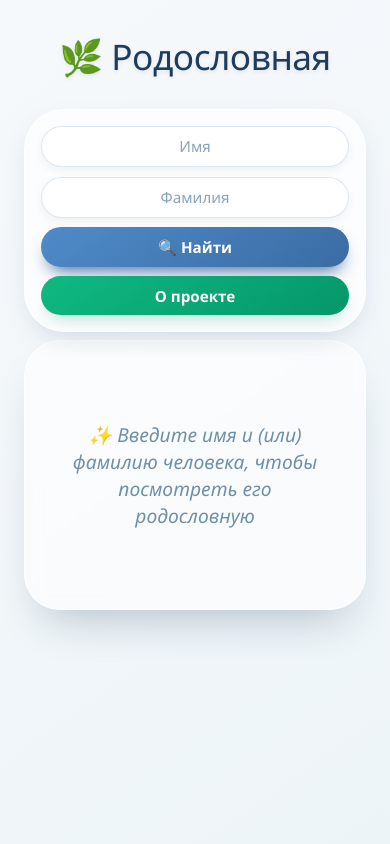
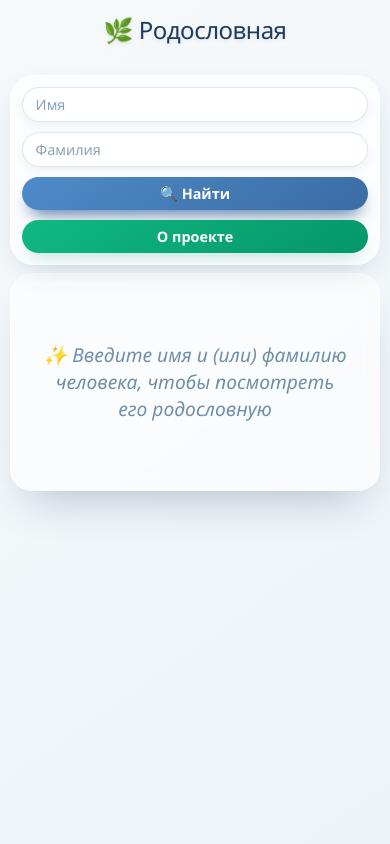
Before and after one commit to Spaceoceanoutlook/FamilyTree, a FastAPI app: page / in a window 390 px wide. Run offline with FastAPI, Linux system fonts and the light colour scheme; parts of the project's set-up code (start-up, migrations or seed data) failed here and were passed over.

Commit message:
added css media

```diff
--- a/familytree/templates/index.html
+++ b/familytree/templates/index.html
@@ -296,29 +296,6 @@
         font-size: 1.2rem;
     }
 
-    @media (max-width: 650px) {
-        .controls {
-            flex-direction: column;
-            align-items: stretch;
-            border-radius: 40px;
-            padding: 1rem;
-            gap: 0.6rem;
-        }
-
-        .search-input {
-            width: 100%;
-            text-align: center;
-            font-size: 0.95rem;
-            padding: 0.6rem 1rem;
-        }
-
-        .search-btn {
-            width: 100%;
-            font-size: 0.95rem;
-            padding: 0.6rem 1.2rem;
-        }
-    }
-
     .about-btn {
         background: linear-gradient(145deg, #10b981, #059669);
         color: white;
@@ -345,11 +322,131 @@
     }
 
     @media (max-width: 650px) {
+
+        body {
+            padding: 1rem 0.8rem;
+        }
+
+        .controls {
+            border-radius: 32px;
+            padding: 0.8rem;
+            gap: 0.5rem;
+        }
+
+        .pedigree-container {
+            padding: 1.5rem 1rem;
+            border-radius: 26px;
+            max-width: 100%;
+            overflow-x: auto;
+        }
+
+        .card {
+            padding: 0.5rem 1.2rem;
+            border-radius: 26px;
+        }
+
+        .label {
+            font-size: 0.95rem;
+        }
+
+        .children {
+            margin-left: 24px;
+            padding-left: 12px;
+            border-left-width: 1px;
+        }
+
+        .role {
+            font-size: 0.75rem;
+            padding: 0.25rem 0.7rem;
+        }
+
+        h1 {
+            font-size: 1.8rem;
+        }
+    }
+
+    @media (max-width: 600px) {
+
+        body {
+            padding: 0.8rem 0.6rem;
+        }
+
+        .controls {
+            border-radius: 24px;
+            padding: 0.7rem;
+        }
+
+        .search-input,
+        .search-btn,
+        .about-btn {
+            font-size: 0.9rem;
+            padding: 0.45rem 0.8rem;
+            border-radius: 20px;
+        }
+
+        .pedigree-container {
+            padding: 1.2rem 0.8rem;
+            border-radius: 22px;
+        }
+
+        .card {
+            padding: 0.4rem 1rem;
+            font-size: 0.9rem;
+            border-radius: 22px;
+        }
+
+        .label {
+            font-size: 0.9rem;
+            line-height: 1.3;
+        }
+
+        .children {
+            margin-left: 16px;
+            padding-left: 8px;
+        }
+
+        .search-result-item {
+            padding: 0.6rem 1rem;
+        }
+
+        .search-result-name {
+            font-size: 0.95rem;
+        }
+
+        .search-result-years {
+            font-size: 0.8rem;
+        }
+    }
+
+    @media (max-width: 460px) {
+
+        .controls {
+            flex-direction: column;
+            align-items: stretch;
+        }
+
+        .search-input,
+        .search-btn,
         .about-btn {
             width: 100%;
-            font-size: 0.95rem;
-            padding: 0.6rem 1.2rem;
             justify-content: center;
+        }
+
+        .controls {
+            gap: 0.6rem;
+        }
+
+        .children {
+            margin-left: 10px;
+            padding-left: 6px;
+        }
+
+        .card {
+            padding: 0.35rem 0.7rem;
+        }
+
+        h1 {
+            font-size: 1.5rem;
         }
     }
 </style>
@@ -459,14 +556,10 @@ function showSearchMessage(message) {
 }
 
 function selectPerson(personId, element) {
-    // Убираем выделение со всех
     document.querySelectorAll('.search-result-item').forEach(el => el.classList.remove('selected'));
-    // Добавляем выделение выбранному
     if (element) element.classList.add('selected');
 
     selectedPersonId = personId;
-
-    // ✅ Автоматическая загрузка дерева при выборе
     loadSelectedTree();
 }
 
@@ -475,7 +568,6 @@ async function loadSelectedTree() {
         return;
     }
 
-    // Предотвращаем повторную загрузку того же дерева
     if (isLoadingTree) return;
     isLoadingTree = true;
 
```
Also changed, not shown: familytree/templates/about.html (+28 -0 lines).
